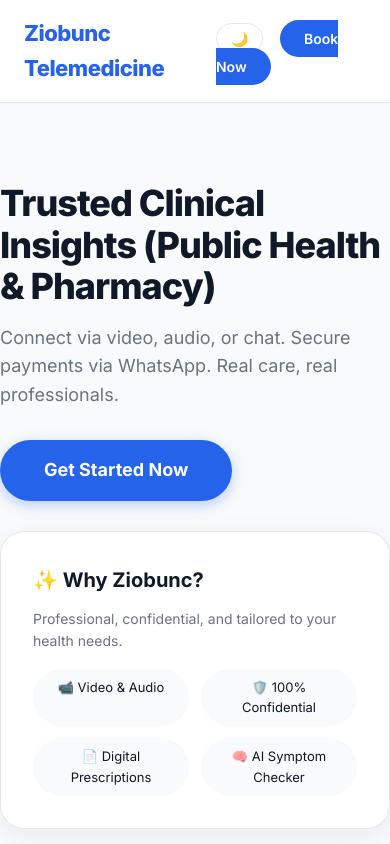
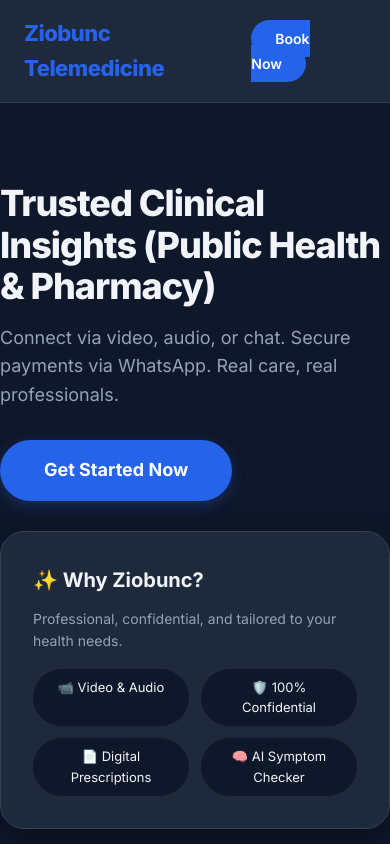
Before and after one commit to zionbunc/ziobunctelemedicineng, a website: page index.html in a window 390 px wide. Shown: the top 844 px of the page. Drawn offline with Linux system fonts and the light colour scheme; no server answers.

Commit message:
Final homepage: permanent dark mode, no toggle, no staff link

```diff
--- a/index.html
+++ b/index.html
@@ -6,25 +6,15 @@
     <title>Trusted Clinical Insights (Public Health & Pharmacy)</title>
     <link href="https://fonts.googleapis.com/css2?family=Inter:opsz,wght@14..32,400;14..32,600;14..32,700;14..32,800&display=swap" rel="stylesheet">
     <style>
+        /* PERMANENT DARK MODE - NO TOGGLE */
         :root {
-            --bg: #f9fafb;
-            --text: #111827;
-            --muted: #6b7280;
-            --card: #ffffff;
-            --shadow: 0 8px 30px rgba(0,0,0,0.06);
-            --border: #e5e7eb;
-            --gold: #b8860b;
-            --gold-light: #fef3c7;
-            --footer: #0f172a;
-            --footer-text: #e2e8f0;
-        }
-        .dark {
             --bg: #0f172a;
             --text: #f1f5f9;
             --muted: #94a3b8;
             --card: #1e293b;
             --shadow: 0 8px 30px rgba(0,0,0,0.4);
             --border: #334155;
+            --gold: #b8860b;
             --gold-light: #2d1f00;
             --footer: #020617;
             --footer-text: #94a3b8;
@@ -39,7 +29,6 @@
         .logo { font-size: 22px; font-weight: 800; color: #2563eb; letter-spacing: -0.5px; }
         .btn-primary { background: #2563eb; color: #fff; padding: 10px 24px; border-radius: 60px; font-weight: 600; font-size: 14px; text-decoration: none; transition: 0.2s; }
         .btn-primary:hover { background: #1d4ed8; transform: translateY(-2px); }
-        .theme-toggle { background: transparent; border: 1px solid var(--border); padding: 6px 14px; border-radius: 30px; cursor: pointer; color: var(--text); font-size: 14px; }
 
         .hero { display: grid; grid-template-columns: 1fr 1fr; gap: 60px; align-items: center; padding: 80px 0 60px; }
         .hero-content h1 { font-size: clamp(36px, 5vw, 52px); font-weight: 800; line-height: 1.15; letter-spacing: -1px; color: var(--text); margin-bottom: 16px; }
@@ -102,8 +91,8 @@
         .prof-card h3 { font-size: 18px; margin-bottom: 6px; color: var(--text); }
         .prof-card p { color: var(--muted); font-size: 14px; }
         .prof-status { display: inline-block; padding: 4px 16px; border-radius: 30px; font-size: 12px; font-weight: 600; margin-top: 8px; }
-        .prof-status.available { background: #dcfce7; color: #16a34a; }
-        .prof-status.busy { background: #fee2e2; color: #dc2626; }
+        .prof-status.available { background: #1e3a2a; color: #4ade80; }
+        .prof-status.busy { background: #3a1e1e; color: #f87171; }
 
         @media (max-width: 768px) {
             .hero, .cap-grid { grid-template-columns: 1fr; gap: 30px; }
@@ -117,8 +106,7 @@
         <div class="container">
             <div class="logo">Ziobunc Telemedicine</div>
             <div>
-                <button class="theme-toggle" onclick="toggleTheme()">🌙</button>
-                <a href="book.html" class="btn-primary" style="margin-left: 12px;">Book Now</a>
+                <a href="book.html" class="btn-primary">Book Now</a>
             </div>
         </div>
     </header>
@@ -196,19 +184,12 @@
             <p>&copy; 2026 Ziobunc Telemedicine. All rights reserved.</p>
             <div class="footer-support">
                 <strong>📞 Customer Service:</strong> <a href="tel:08068856864">08068856864</a> | <a href="tel:07068875355">07068875355</a><br>
-                <strong>📧 Support:</strong> <a href="mailto:bunmait@gmail.com">bunmait@gmail.com</a><br>
-                <strong>🔒 Staff Portal:</strong> <a href="https://ziobunc-backend.onrender.com/dashboard">Login</a>
+                <strong>📧 Support:</strong> <a href="mailto:bunmait@gmail.com">bunmait@gmail.com</a>
             </div>
         </div>
     </footer>
 
     <script>
-        function toggleTheme() {
-            document.body.classList.toggle('dark');
-            const btn = document.querySelector('.theme-toggle');
-            btn.textContent = document.body.classList.contains('dark') ? '☀️' : '🌙';
-        }
-
         function toggleFaq(el) {
             el.classList.toggle('active');
             el.querySelector('.faq-icon').textContent = el.classList.contains('active') ? '-' : '+';
```
